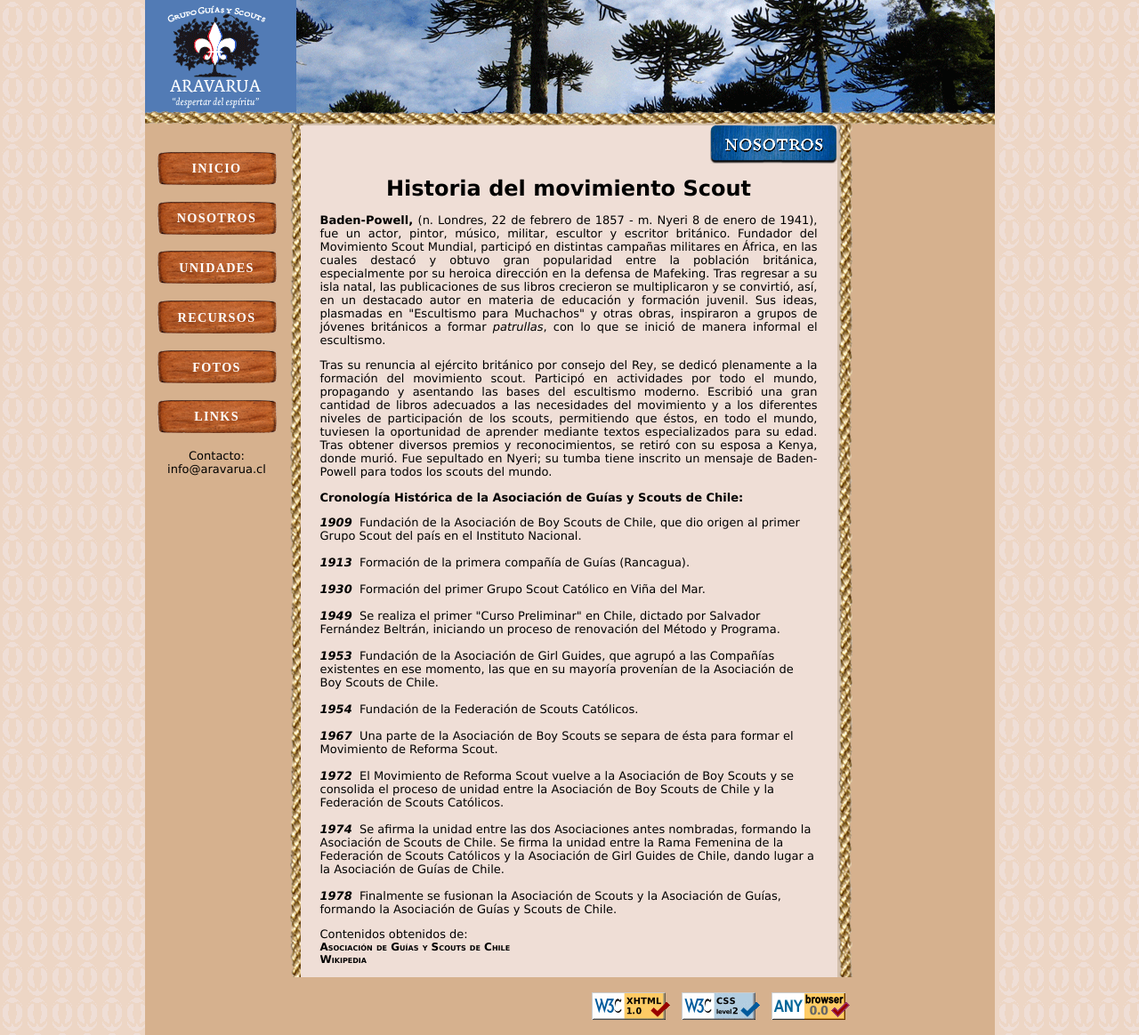
After one commit to nmalbran/aravarua, a Django app: template web/templates/static/historia.html in a window 1280 px wide. The commit adds this page. Shown: the whole page at 89% size. Run offline with Django 3.2, Linux system fonts and the light colour scheme; the template is opened without the code that fills it, so the values that code supplies are empty; parts of the project's set-up code (start-up, migrations or seed data) failed here and were passed over.

Commit message:
Added fotos and historia.

```diff
--- a/web/templates/base.html
+++ b/web/templates/base.html
@@ -12,6 +12,20 @@
 {% endblock extra_head %}
 
 <style type="text/css">
+
+a:link, a:visited, a:active{
+    font-family: Verdana, Arial, Helvetica, sans-serif;
+    font-size: 12px;
+    color: #000000;
+    font-weight: bold;
+    text-decoration: none;
+    font-variant: small-caps;
+}
+a:hover {
+    color: #0000FF;
+    text-decoration: underline;
+}
+
 {% block extra_style %}
 {% endblock extra_style %}
 </style>
--- a/web/templates/menu_web.html
+++ b/web/templates/menu_web.html
@@ -1,10 +1,10 @@
 <div class='block menu'>
 <ul>
     <li><a href="/">Inicio</a></li>
-    <li><a href="/nosotros">Nosotros</a></li>
+    <li><a href="/nosotros/">Nosotros</a></li>
     <li><a href="/unidades/">Unidades</a></li>
     <li><a href="#">Recursos</a></li>
-    <li><a href="#">Fotos</a></li>
+    <li><a href="/fotos/">Fotos</a></li>
     <li><a href="#">Links</a></li>
 </ul>
 </div>
--- /dev/null
+++ b/web/templates/static/historia.html
@@ -0,0 +1,76 @@
+{% extends "base.html" %}
+
+
+{% block title %}Nosotros{% endblock title %}
+
+
+{% block content %}
+
+<div style='text-align:right'>
+    <img src="{{STATIC_URL}}web/img/old/nosotros.png" width="143" height="43" border="0" />
+</div>
+
+<div align="center" style="font-size:24px;font-weight:bold;margin-top:14px;">Historia del movimiento Scout</div>
+
+<div align="justify" style='width:559px;margin:auto;margin-top:14px'>
+
+    <p><strong>Baden-Powell, </strong>(n. Londres, 22 de febrero de 1857 - m. Nyeri 8 de enero de 1941), fue un actor, pintor, m&uacute;sico, militar, escultor y escritor brit&aacute;nico. Fundador del Movimiento Scout Mundial, particip&oacute; en distintas campa&ntilde;as militares en &Aacute;frica,  en las cuales destac&oacute; y obtuvo gran popularidad entre la poblaci&oacute;n  brit&aacute;nica, especialmente por su heroica direcci&oacute;n en la defensa de Mafeking.  Tras regresar a su isla natal, las publicaciones de sus libros  crecieron se multiplicaron y se convirti&oacute;, as&iacute;, en un destacado autor  en materia de educaci&oacute;n y formaci&oacute;n juvenil. Sus ideas, plasmadas en  &quot;Escultismo para Muchachos&quot; y otras obras, inspiraron a grupos de  j&oacute;venes brit&aacute;nicos a formar <em>patrullas</em>, con lo que se inici&oacute; de manera informal el escultismo.</p>
+
+    <p>Tras su renuncia al ej&eacute;rcito brit&aacute;nico por consejo del Rey, se dedic&oacute; plenamente a la formaci&oacute;n del movimiento scout. Particip&oacute; en actividades por todo el mundo, propagando y asentando las bases del escultismo moderno. Escribi&oacute; una gran cantidad de libros adecuados a las  necesidades del movimiento y a los diferentes niveles de participaci&oacute;n  de los scouts, permitiendo que &eacute;stos, en todo el mundo, tuviesen la  oportunidad de aprender mediante textos especializados para su edad.  Tras obtener diversos premios y reconocimientos, se retir&oacute; con su  esposa a Kenya, donde muri&oacute;. Fue sepultado en Nyeri; su tumba tiene inscrito un mensaje de Baden-Powell para todos los scouts del mundo.</p>
+
+</div>
+<div style='width:559px;margin:auto;margin-top:14px'>
+    <p>
+        <strong>Cronolog&iacute;a Hist&oacute;rica de la Asociaci&oacute;n de Gu&iacute;as y Scouts de Chile:</strong>
+    </p>
+
+    <p>
+        <strong><em>1909</em></strong>&nbsp; Fundaci&oacute;n de la Asociaci&oacute;n de Boy Scouts de Chile, que dio origen al primer Grupo Scout del pa&iacute;s en el Instituto Nacional.
+        <br />
+        <br />
+
+        <em><strong>1913</strong></em>&nbsp; Formaci&oacute;n de la primera compa&ntilde;&iacute;a de Gu&iacute;as (Rancagua).
+        <br />
+        <br />
+
+        <strong><em>1930</em></strong>&nbsp; Formaci&oacute;n del primer Grupo Scout Cat&oacute;lico en Vi&ntilde;a del Mar.
+        <br />
+        <br />
+
+        <strong><em>1949</em></strong>&nbsp; Se realiza el primer &quot;Curso Preliminar&quot; en Chile, dictado por Salvador Fern&aacute;ndez Beltr&aacute;n, iniciando un proceso de renovaci&oacute;n del M&eacute;todo y Programa.
+        <br />
+        <br />
+
+        <strong><em>1953</em></strong>&nbsp;  Fundaci&oacute;n de la Asociaci&oacute;n de Girl Guides, que agrup&oacute; a las Compa&ntilde;&iacute;as  existentes en ese momento, las que en su mayor&iacute;a proven&iacute;an de la  Asociaci&oacute;n de Boy Scouts de Chile.
+        <br />
+        <br />
+
+        <strong><em>1954</em></strong>&nbsp; Fundaci&oacute;n de la Federaci&oacute;n de Scouts Cat&oacute;licos.
+        <br />
+        <br />
+
+        <strong><em>1967</em></strong>&nbsp; Una parte de la Asociaci&oacute;n de Boy Scouts se separa de &eacute;sta para formar el Movimiento de Reforma Scout.
+        <br />
+        <br />
+
+        <em><strong>1972</strong></em>&nbsp; El Movimiento de Reforma Scout vuelve a la Asociaci&oacute;n de Boy Scouts y  se consolida el proceso de unidad entre la Asociaci&oacute;n de Boy Scouts de  Chile y la Federaci&oacute;n de Scouts Cat&oacute;licos.
+        <br />
+        <br />
+
+        <strong><em>1974</em></strong>&nbsp; Se afirma la unidad entre las dos Asociaciones antes nombradas, formando la Asociaci&oacute;n  de Scouts de Chile. Se firma la unidad entre la Rama Femenina de la  Federaci&oacute;n de Scouts Cat&oacute;licos y la Asociaci&oacute;n de Girl Guides de Chile,  dando lugar a la Asociaci&oacute;n de Gu&iacute;as de Chile.
+        <br />
+        <br />
+
+        <strong><em>1978</em></strong>&nbsp; Finalmente se fusionan la Asociaci&oacute;n de Scouts y la Asociaci&oacute;n de Gu&iacute;as, formando la Asociaci&oacute;n de Gu&iacute;as y Scouts de Chile.
+    </p>
+
+    <p>
+        Contenidos obtenidos de:<br/>
+        <a href="http://www.guiasyscoutschile.cl"><strong>Asociaci&oacute;n de Gu&iacute;as y Scouts de Chile</strong></a><br/>
+        <a href="Asociaci&oacute;n de Gu&iacute;as y Scouts de Chile"><strong>Wikipedia</strong></a><br/>
+    </p>
+
+</div>
+
+
+{% endblock content %}
--- a/web/templates/static/nosotros.html
+++ b/web/templates/static/nosotros.html
@@ -20,6 +20,9 @@
     El&nbsp;funcionamiento&nbsp;general  del grupo consiste en reuniones los s&aacute;bados, donde se realizan  diferentes actividades y juegos. Algunas veces se organizan paseos a  diferentes lugares. Se realizan adem&aacute;s campamentos con todo el grupo,  dos a lo largo del a&ntilde;o, durante un fin de semana cada uno, y un  campamento de verano la segunda quincena de enero, durante 15 d&iacute;as.
 </div>
 
+<div style='width:559px;margin:auto;margin-top:14px'>
+    <p><a href="/historia">Historia del Movimiento</a></p>
+</div>
 
 
 {% endblock content %}
--- a/web/urls.py
+++ b/web/urls.py
@@ -6,7 +6,9 @@
 urlpatterns = patterns('',
     url(r'^/?$', redirect_to, {'url': '/noticias/aravarua'}),
     url(r'^nosotros/?$', direct_to_template, {'template': 'static/nosotros.html'}),
+    url(r'^historia/?$', direct_to_template, {'template': 'static/historia.html'}),
     url(r'^unidades/?$', direct_to_template, {'template': 'static/unidades.html'}),
+    url(r'^fotos/?$', direct_to_template, {'template': 'static/fotos.html'}),
 
     url(r'^noticias/(?P<slug>[-\w\d]+)/?$', NoticiaListView.as_view(), name='noticias_unidad'),
 
```
Also changed, not shown: web/templates/static/fotos.html (added, +24 -0 lines), web/static/web/img/old/marco_fotos.gif (added).
